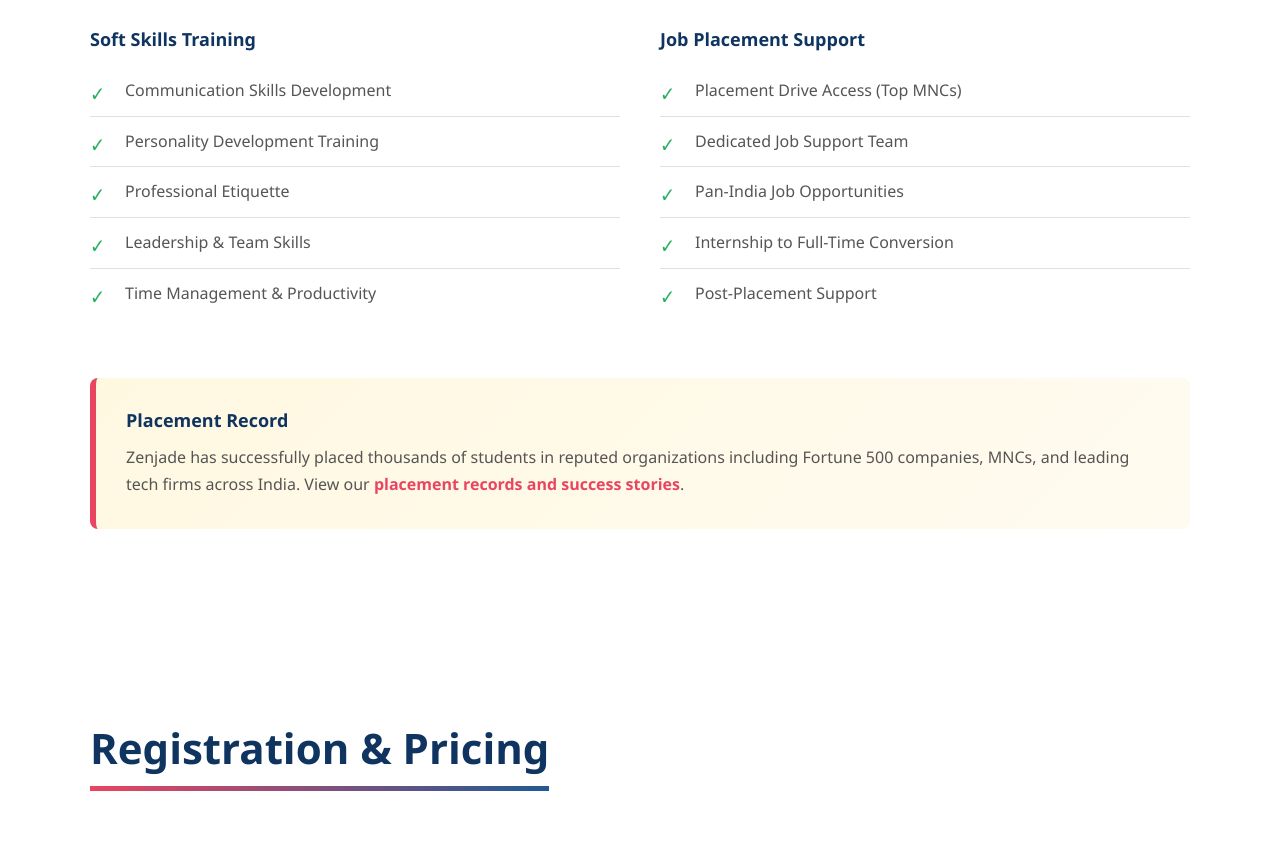
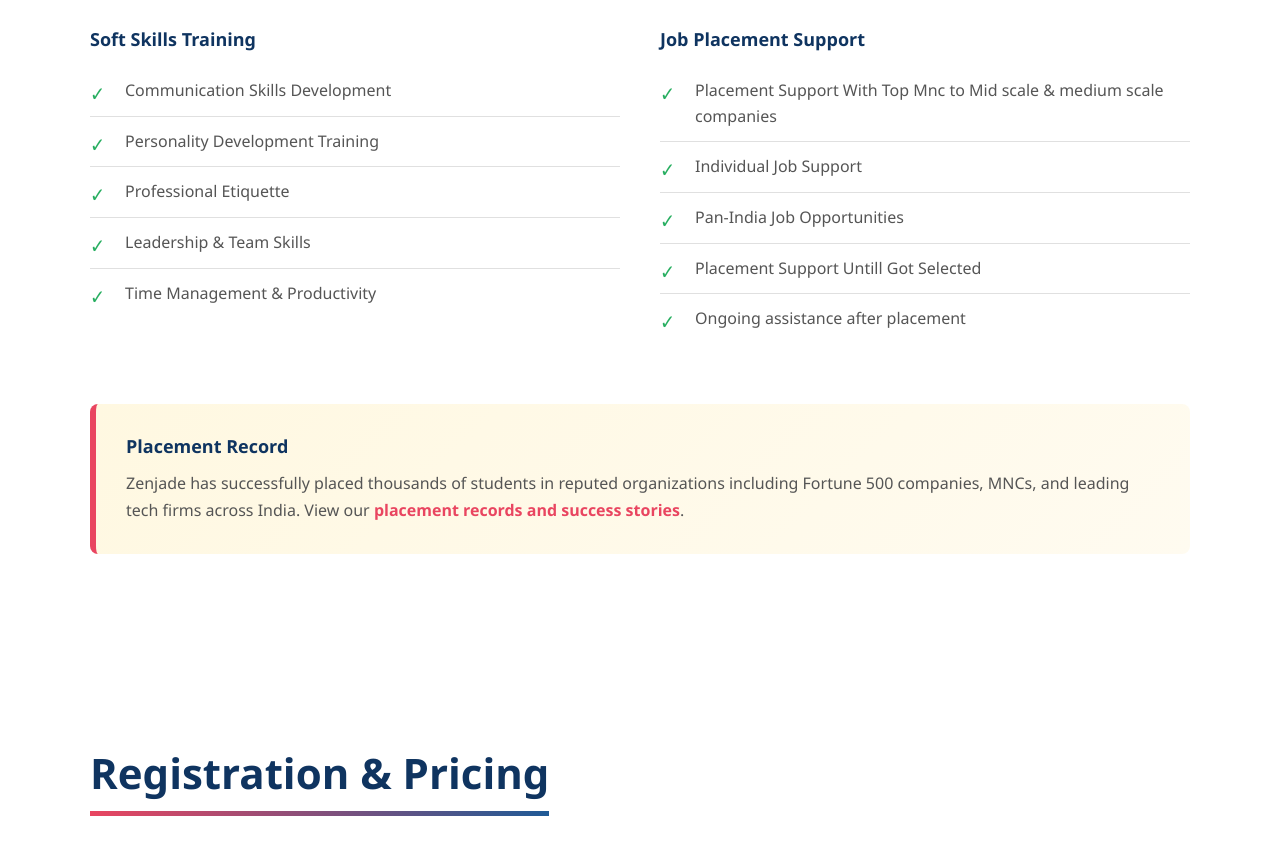
Before and after one commit to karthickvaradharajan345-gif/karthick-software, a plain HTML site: page index.html in a window 1280 px wide. Shown: the part 8324-9178 px from the top of the page. Drawn offline with Linux system fonts and the light colour scheme.

Commit message:
Update index.html

```diff
--- a/index.html
+++ b/index.html
@@ -414,11 +414,11 @@
                     <div>
                         <h4 style="color: var(--primary); font-weight: 700; margin-bottom: 15px; font-size: 18px;">Job Placement Support</h4>
                         <ul class="feature-list">
-                            <li>Placement Drive Access (Top MNCs)</li>
-                            <li>Dedicated Job Support Team</li>
+                            <li>Placement Support With Top Mnc to Mid scale & medium scale companies</li>
+                            <li>Individual Job Support </li>
                             <li>Pan-India Job Opportunities</li>
-                            <li>Internship to Full-Time Conversion</li>
-                            <li>Post-Placement Support</li>
+                            <li>Placement Support Untill Got Selected</li>
+                            <li>Ongoing assistance after placement</li>
                         </ul>
                     </div>
                 </div>
```
